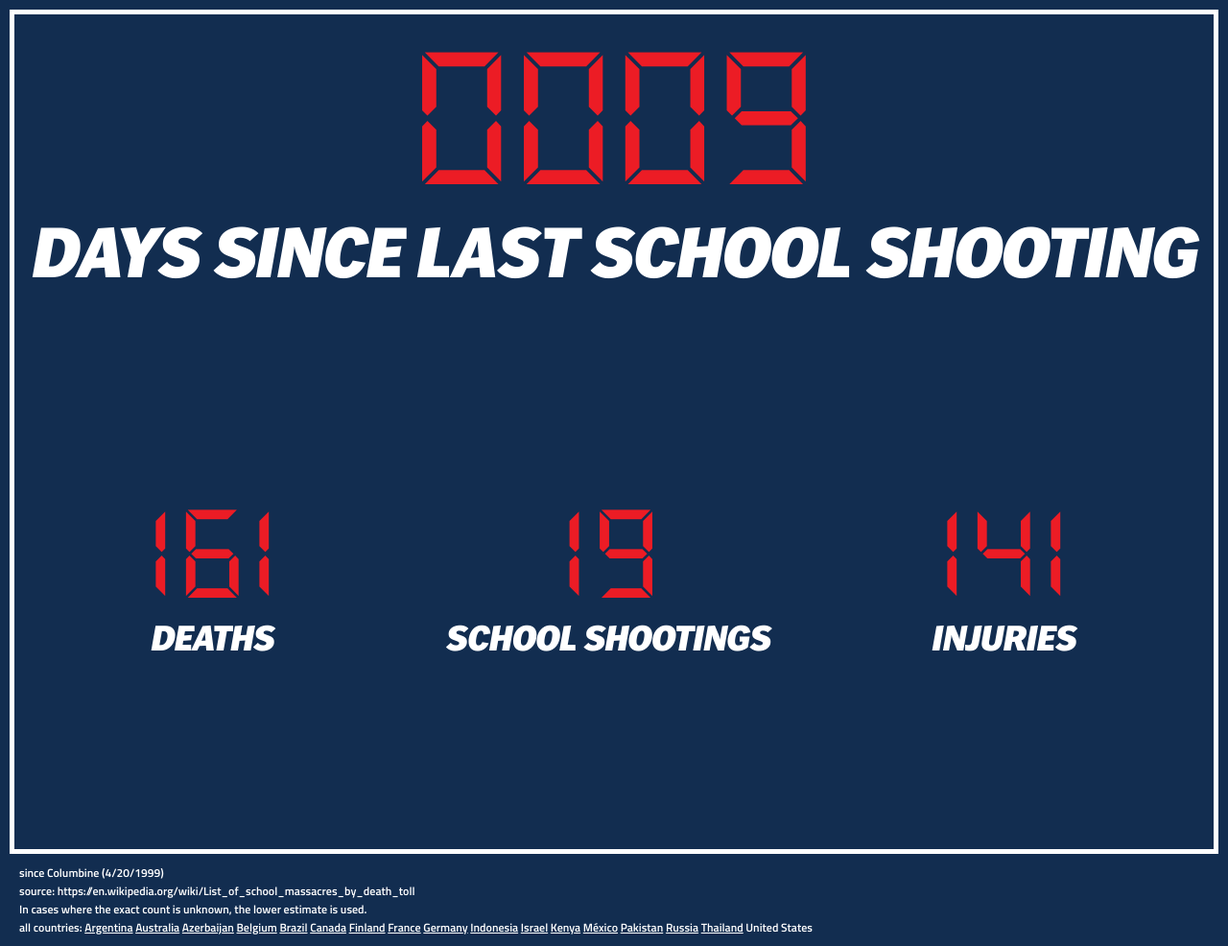
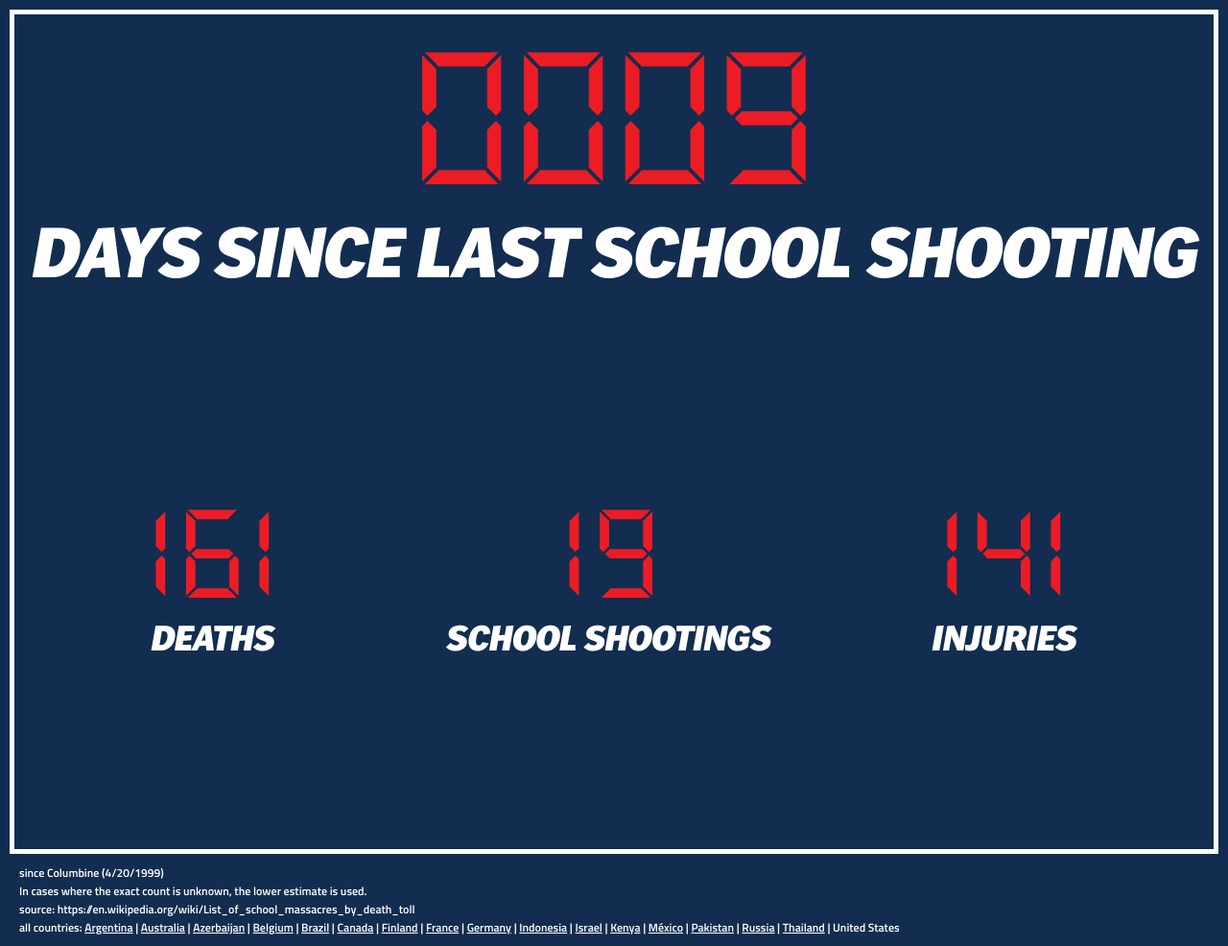
Before and after one commit to chrisdclemens/ShootingsScoreboard, a Jekyll site: the page built from index.html, in a window 1280 px wide. Shown: the whole page at 96% size. Built offline with Jekyll 4.4.1, drawn with Linux system fonts in a browser that asks for light colours.

Commit message:
Update scoreboard.html

```diff
--- a/_layouts/scoreboard.html
+++ b/_layouts/scoreboard.html
@@ -28,13 +28,13 @@
       </div>
       <div id="info">
           <p>since Columbine (4/20/1999)</p>
+          <p>In cases where the exact count is unknown, the lower estimate is used.</p>
           <p>source: https://en.wikipedia.org/wiki/List_of_school_massacres_by_death_toll</p>
-          <p>In cases where the exact count is unknown, the lower estimate is used.</p>
           <p>all countries: {% assign sorted = (site.countries | sort: 'title') %}
 {% for country in sorted %}
             {% if country.title == page.title %} {{country.title}}
             {% else %}<a href="{{country.url}}">{{country.title}}</a>{% endif %}
-{% endfor %}
+{% if forloop.last == false %}|{% endif %}{% endfor %}
         </p>
       </div>
   </body>
```
